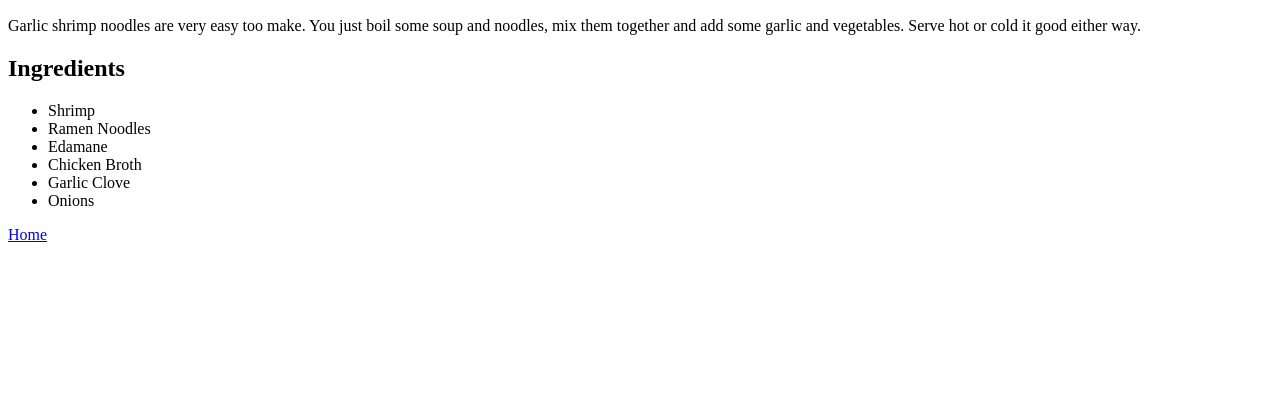
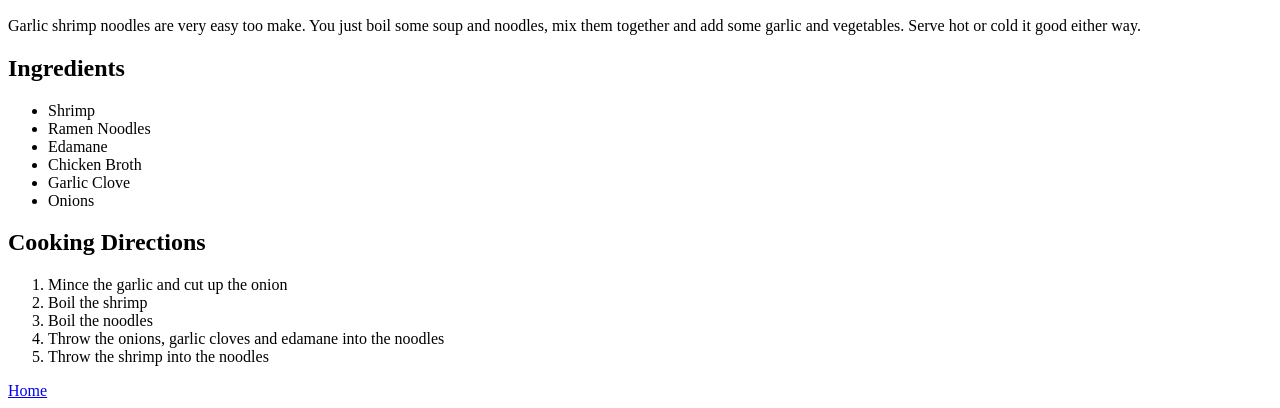
Before and after one commit to LeviLewis05/odin-recipes, a plain HTML site: page recipes/garlic-shrimp-noodles.html in a window 1280 px wide. Shown: the part 534-942 px from the top of the page. Before the commit the page ends 800 px from the top, so only its background shows below. Drawn offline with Linux system fonts and the light colour scheme.

Commit message:
Added a orderd list of directions Shows you how too make the recipe in steps :   recipes/garlic-shrimp-noodles.html

```diff
--- a/recipes/garlic-shrimp-noodles.html
+++ b/recipes/garlic-shrimp-noodles.html
@@ -19,6 +19,14 @@
         <li>Garlic Clove</li>
         <li>Onions</li>
     </ul>
+    <h2>Cooking Directions</h2>
+    <ol>
+        <li>Mince the garlic and cut up the onion</li>
+        <li>Boil the shrimp</li>
+        <li>Boil the noodles</li>
+        <li>Throw the onions, garlic cloves and edamane into the noodles</li>
+        <li>Throw the shrimp into the noodles</li>
+    </ol>
     <a href="../index.html">Home</a>
 </body>
 </html>
```
